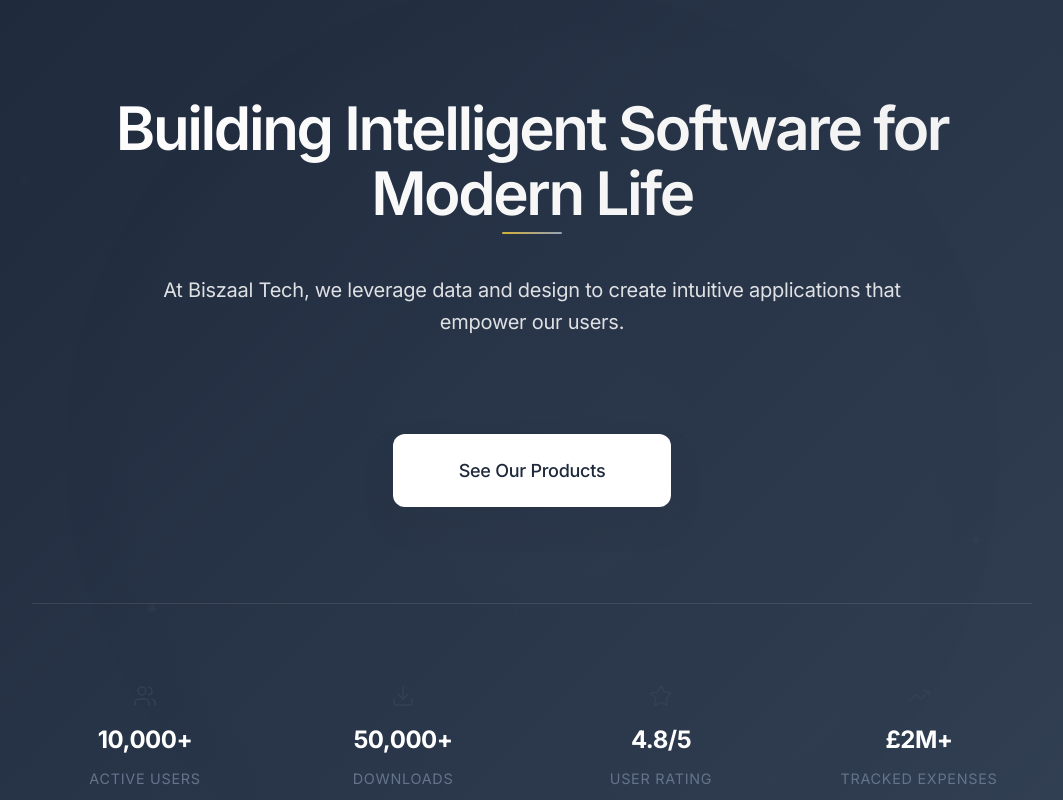
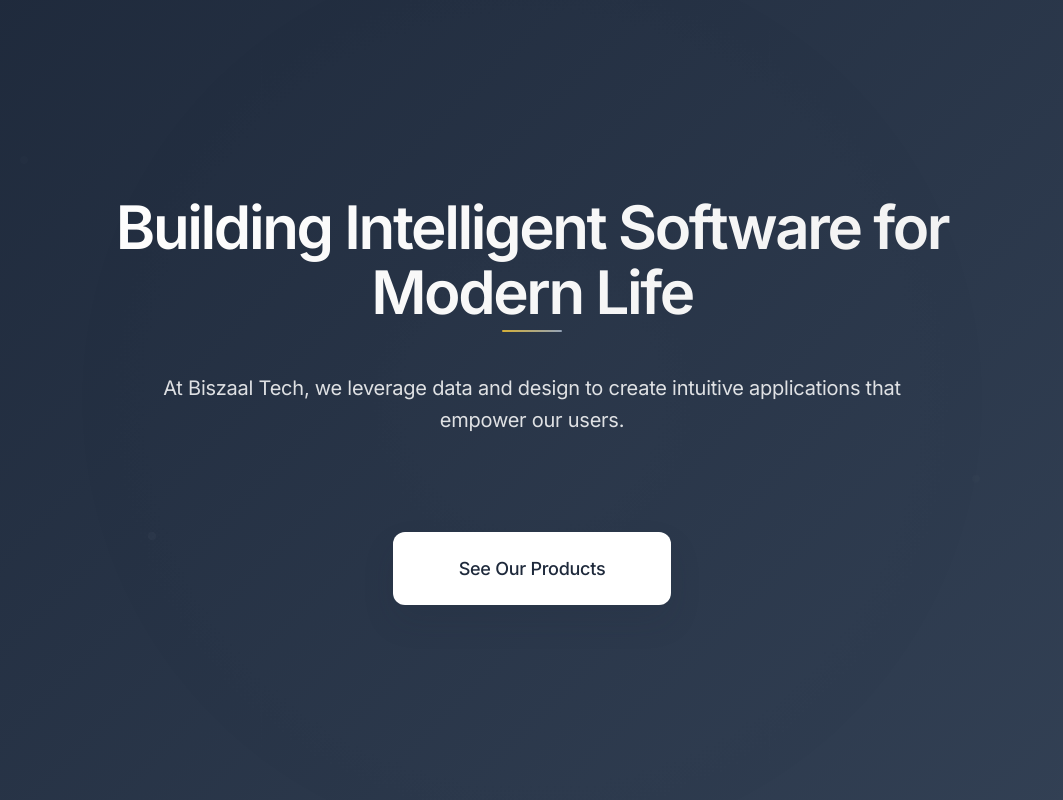
Before and after one commit to biszaal/biszaaltech-wesbite, a React (Create React App) app: page / in a window 1280 px wide. Shown: the top 800 px of the page, without its empty margins (108-1171 px from the left). Built offline with nearby package versions, Linux system fonts and the light colour scheme.

Commit message:
Remove incorrect statistics section from Hero component
Removed the stats section displaying inaccurate metrics:
- 10,000+ Active Users
- 50,000+ Downloads
- 4.8/5 User Rating
- £2M+ Tracked Expenses

Also removed unused icon imports (Users, Download, Star, TrendingUp).

```diff
--- a/src/components/Hero.tsx
+++ b/src/components/Hero.tsx
@@ -1,5 +1,4 @@
 import React from 'react';
-import { Users, Download, Star, TrendingUp } from 'lucide-react';
 import './Hero.css';
 
 const Hero: React.FC = () => {
@@ -9,13 +8,6 @@
       productsSection.scrollIntoView({ behavior: 'smooth' });
     }
   };
-
-  const stats = [
-    { icon: Users, value: "10,000+", label: "Active Users" },
-    { icon: Download, value: "50,000+", label: "Downloads" },
-    { icon: Star, value: "4.8/5", label: "User Rating" },
-    { icon: TrendingUp, value: "£2M+", label: "Tracked Expenses" }
-  ];
 
   return (
     <section className="hero">
@@ -35,19 +27,6 @@
         <button className="hero-cta" onClick={scrollToProducts}>
           See Our Products
         </button>
-
-        <div className="hero-stats">
-          {stats.map((stat, index) => {
-            const IconComponent = stat.icon;
-            return (
-              <div key={index} className="hero-stat">
-                <IconComponent className="stat-icon" size={24} strokeWidth={1.5} />
-                <span className="stat-value">{stat.value}</span>
-                <span className="stat-label">{stat.label}</span>
-              </div>
-            );
-          })}
-        </div>
       </div>
     </section>
   );
```
